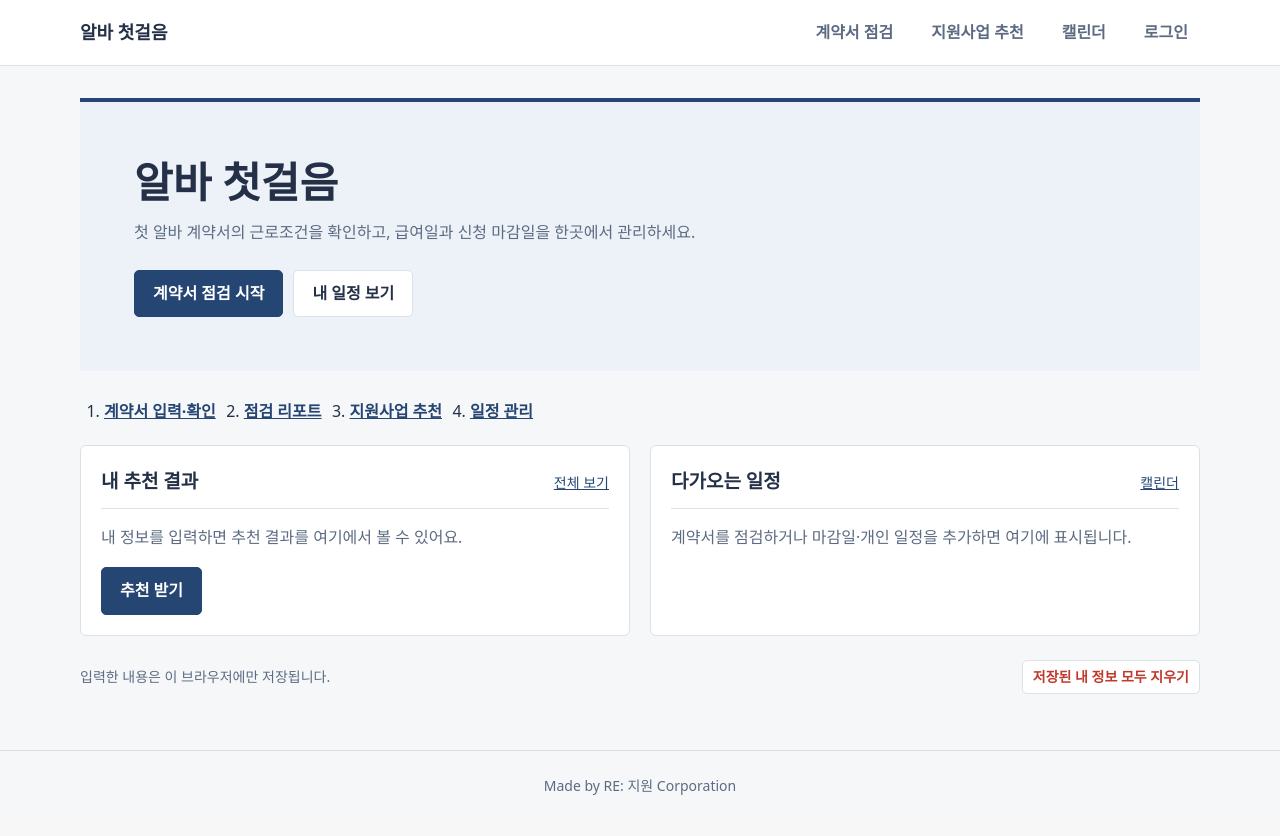
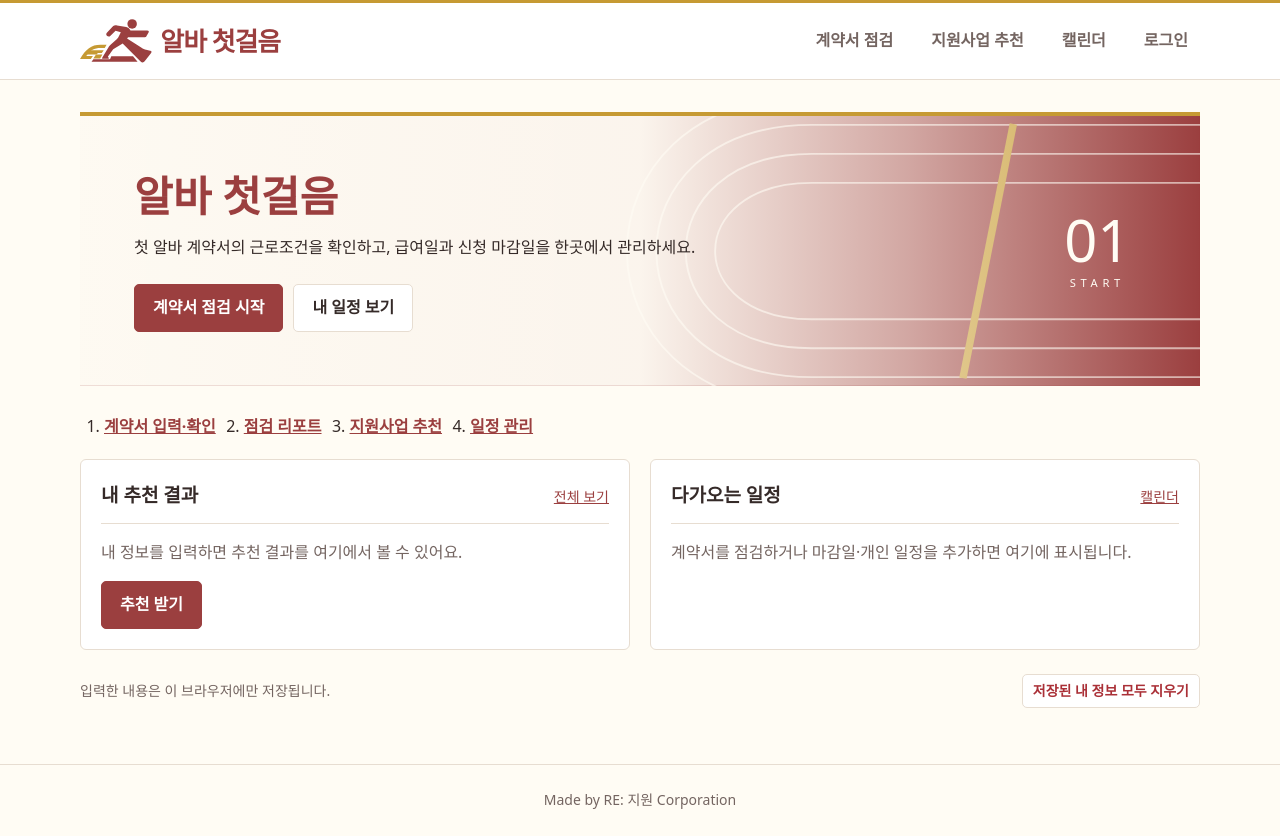
Before and after one commit to juni1011/BATON, a Spring Boot app: page / in a window 1280 px wide. Before the commit the page ends 795 px from the top, so only its background shows below. Run offline with Spring Boot 4, Linux system fonts and the light colour scheme.

Commit message:
Apply B2 logo and theme across all pages

```diff
--- a/src/main/resources/static/calendar.html
+++ b/src/main/resources/static/calendar.html
@@ -5,13 +5,15 @@
     <meta name="viewport" content="width=device-width, initial-scale=1">
     <title>캘린더 | 알바 첫걸음</title>
     <link rel="stylesheet" href="/css/common.css">
+    <link rel="icon" href="/images/logo-b2-mark.svg" type="image/svg+xml">
+    <meta name="theme-color" content="#9B3F3F">
     <script src="/js/common.js" defer></script>
     <script src="/js/ui.js" defer></script>
     <script src="/js/calendar.js" defer></script>
 </head>
 <body class="portal calendar-page">
     <header class="site-header"><nav aria-label="공통 메뉴">
-        <a class="site-name" href="/index.html">알바 첫걸음</a>
+        <a class="site-name" href="/index.html" aria-label="알바 첫걸음 홈"><img class="site-logo" src="/images/logo-b2.svg" alt="알바 첫걸음" width="220" height="48"></a>
         <a href="/upload.html">계약서 점검</a>
         <a href="/support.html">지원사업 추천</a>
         <a href="/calendar.html">캘린더</a>
--- a/src/main/resources/static/confirm.html
+++ b/src/main/resources/static/confirm.html
@@ -5,13 +5,15 @@
     <meta name="viewport" content="width=device-width, initial-scale=1">
     <title>추출 값 확인 | 알바 첫걸음</title>
     <link rel="stylesheet" href="/css/common.css">
+    <link rel="icon" href="/images/logo-b2-mark.svg" type="image/svg+xml">
+    <meta name="theme-color" content="#9B3F3F">
     <script src="/js/common.js" defer></script>
     <script src="/js/ui.js" defer></script>
     <script src="/js/confirm.js" defer></script>
 </head>
 <body>
     <header class="site-header"><nav aria-label="공통 메뉴">
-        <a class="site-name" href="/index.html">알바 첫걸음</a>
+        <a class="site-name" href="/index.html" aria-label="알바 첫걸음 홈"><img class="site-logo" src="/images/logo-b2.svg" alt="알바 첫걸음" width="220" height="48"></a>
         <a href="/upload.html">계약서 점검</a>
         <a href="/support.html">지원사업 추천</a>
         <a href="/calendar.html">캘린더</a>
--- a/src/main/resources/static/css/common.css
+++ b/src/main/resources/static/css/common.css
@@ -1,10 +1,13 @@
 /* 모든 화면이 함께 쓰는 메뉴, 여백, 카드·버튼·배지·폼·캘린더 스타일. */
 :root {
-    --ink: #243047; --muted: #5d6b82; --line: #dce1e8; --bg: #f7f8fa; --card: #fff;
-    --primary: #2459a7; --primary-soft: #e8f0fb;
-    --danger: #c0392b; --danger-soft: #fdecea;
-    --warning: #9a6200; --warning-soft: #fff4d9;
-    --ok: #1f7a4d; --ok-soft: #e6f5ec;
+    color-scheme: light;
+    --ink: #352a28; --muted: #746561; --line: #e7ddd1; --bg: #fffcf4; --card: #fff;
+    --primary: #9b3f3f; --primary-hover: #7d3030; --primary-soft: #f8ece7; --primary-line: #e6c5bd;
+    --accent: #c69a33; --accent-ink: #765710; --accent-soft: #fbf1d8; --field-line: #cdbfb1;
+    --danger: #aa3037; --danger-soft: #fcecee;
+    --warning: #85600f; --warning-soft: #fcf2d8;
+    --ok: #6b5b2e; --ok-soft: #f5f0de;
+    --missing: #6d655d; --missing-soft: #f0ece6;
 }
 * { box-sizing: border-box; }
 body { margin: 0; font-family: system-ui, sans-serif; color: var(--ink); background: var(--bg); line-height: 1.6; }
@@ -39,7 +42,7 @@ h3 { margin: 0 0 6px; font-size: 16px; }
     font: inherit; font-weight: 600; text-decoration: none; cursor: pointer; }
 .btn:hover { background: var(--bg); }
 .btn.primary { background: var(--primary); border-color: var(--primary); color: #fff; }
-.btn.primary:hover { background: #1d4a8c; }
+.btn.primary:hover { background: var(--primary-hover); }
 .btn.danger { color: var(--danger); }
 .btn.small { padding: 5px 10px; font-size: 14px; }
 .btn:disabled { opacity: .55; cursor: not-allowed; }
@@ -49,43 +52,48 @@ h3 { margin: 0 0 6px; font-size: 16px; }
 .badge.NEED_CHECK { background: var(--warning-soft); color: var(--warning); }
 .badge.ELIGIBLE { background: var(--ok-soft); color: var(--ok); }
 
-.notice { padding: 12px 16px; border-radius: 8px; background: var(--primary-soft); border: 1px solid #c9dbf4; }
-.notice.error { background: var(--danger-soft); border-color: #f3c5bf; color: var(--danger); }
-.notice.warn { background: var(--warning-soft); border-color: #f0dba6; }
+.notice { padding: 12px 16px; border-radius: 8px; background: var(--primary-soft); border: 1px solid var(--primary-line); }
+.notice.error { background: var(--danger-soft); border-color: #e8bdc1; color: var(--danger); }
+.notice.warn { background: var(--warning-soft); border-color: #e5cc8e; color: var(--accent-ink); }
 .empty { text-align: center; padding: 40px 20px; }
 
 /* 폼 */
 label, .label { display: block; font-weight: 600; font-size: 14px; margin-bottom: 4px; }
-input, select { width: 100%; padding: 9px 11px; border: 1px solid #c3cad6; border-radius: 8px;
+input, select { width: 100%; padding: 9px 11px; border: 1px solid var(--field-line); border-radius: 8px;
     font: inherit; color: inherit; background: #fff; }
-input[type="checkbox"], input[type="radio"] { width: auto; }
+input[type="checkbox"], input[type="radio"] { width: auto; accent-color: var(--primary); }
 .form-grid { display: grid; gap: 14px 16px; grid-template-columns: repeat(auto-fit, minmax(200px, 1fr)); }
 .form-grid .wide { grid-column: 1 / -1; }
 .checks { display: flex; flex-wrap: wrap; gap: 6px; }
 .checks label { display: inline-flex; align-items: center; gap: 5px; margin: 0; padding: 6px 12px;
-    border: 1px solid #c3cad6; border-radius: 999px; background: #fff; cursor: pointer; font-weight: 500; }
+    border: 1px solid var(--field-line); border-radius: 999px; background: #fff; cursor: pointer; font-weight: 500; }
 .checks label:has(input:checked) { background: var(--primary-soft); border-color: var(--primary); color: var(--primary); }
 .hint { margin: 4px 0 0; font-size: 13px; color: var(--muted); }
 
 /* 홈과 캘린더 */
-.portal { --primary: #254673; background: #f6f7f9; }
-.site-header { --primary: #254673; }
+.portal { background: var(--bg); }
+.site-header { border-top: 3px solid var(--accent); }
 .portal nav, .portal main, .site-header nav { max-width: 1160px; }
 .portal nav, .site-header nav { align-items: center; gap: 4px 14px; }
 .portal nav a, .site-header nav a { border-radius: 4px; }
 .portal nav .site-name, .site-header nav .site-name {
-    margin-right: auto; padding-left: 0; color: var(--ink); font-size: 18px; font-weight: 750;
+    display: inline-flex; align-items: center; margin-right: auto; padding: 2px 0;
+    color: var(--primary); line-height: 1;
 }
+.site-logo { display: block; width: 220px; max-width: 100%; height: 48px; object-fit: contain; }
+.site-name:hover { background: transparent; }
 .portal nav .site-name[aria-current="page"], .site-header nav .site-name[aria-current="page"] { background: transparent; }
 .portal .card { border-radius: 6px; }
 .portal .btn { border-radius: 5px; }
 
 .intro {
     margin-bottom: 28px; padding: clamp(24px, 5vw, 54px);
-    border-top: 4px solid var(--primary); background: #edf2f8;
+    border-top: 4px solid var(--accent); background-color: var(--primary);
+    background-image: linear-gradient(90deg, #fffcf4fc 0%, #fffcf4f5 50%, #fffcf48c 74%, #fffcf400 100%), url("/images/track-b2.svg");
+    background-position: center; background-size: cover;
 }
-.intro h1 { font-size: clamp(28px, 4vw, 42px); line-height: 1.25; }
-.intro p { margin: 12px 0 24px; color: var(--muted); }
+.intro h1 { font-size: clamp(28px, 4vw, 42px); line-height: 1.25; color: var(--primary); }
+.intro p { max-width: 600px; margin: 12px 0 24px; color: var(--ink); }
 .home-overview, .calendar-layout { display: grid; gap: 20px; }
 .home-overview { grid-template-columns: repeat(2, minmax(0, 1fr)); }
 .section-heading {
@@ -118,7 +126,11 @@ input[type="checkbox"], input[type="radio"] { width: auto; }
     .calendar-layout { grid-template-columns: minmax(0, 1fr); }
 }
 @media (max-width: 640px) {
+    .site-header nav { gap: 4px 6px; padding-inline: 14px; }
+    .site-header nav > a:not(.site-name) { padding: 6px 8px; font-size: 14px; }
     .portal nav .site-name, .site-header nav .site-name { flex-basis: 100%; }
+    .site-logo { width: 194px; height: 42px; }
+    .intro { background-image: linear-gradient(#fffcf4ed, #fffcf4ed), url("/images/track-b2.svg"); }
     .home-overview { grid-template-columns: minmax(0, 1fr); gap: 0; }
     .calendar-month { padding: 12px; }
 }
@@ -141,9 +153,9 @@ dl.meta dt { color: var(--muted); } dl.meta dd { margin: 0; }
 .chip { display: block; padding: 1px 6px; border-radius: 5px; font-size: 12px; white-space: nowrap; overflow: hidden; text-overflow: ellipsis; }
 .chip.more { color: var(--muted); padding-left: 2px; }
 .dot { display: inline-block; width: 10px; height: 10px; border-radius: 3px; margin-right: 5px; }
-.SUPPORT_DEADLINE { background: #f0ebfa; color: #6b4bb0; } .dot.SUPPORT_DEADLINE { background: #8a67d1; }
-.TODO { background: #e3f4f6; color: #17717d; } .dot.TODO { background: #2aa3b3; }
-.CUSTOM { background: #eceef2; color: #45526b; } .dot.CUSTOM { background: #8591a6; }
+.SUPPORT_DEADLINE { background: var(--accent-soft); color: var(--accent-ink); } .dot.SUPPORT_DEADLINE { background: var(--accent); }
+.TODO { background: #f4e8db; color: #775132; } .dot.TODO { background: #b88759; }
+.CUSTOM { background: #eee9e2; color: #5e5750; } .dot.CUSTOM { background: #9d9186; }
 .event { display: flex; gap: 12px; align-items: flex-start; padding: 12px 0; border-top: 1px solid var(--line); }
 .event:first-child { border-top: 0; }
 .event .body { flex: 1; min-width: 0; }
@@ -161,24 +173,23 @@ dl.meta dt { color: var(--muted); } dl.meta dd { margin: 0; }
 .stat.DANGER b { color: var(--danger); } .stat.WARNING b { color: var(--warning); }
 .stat.MISSING b { color: var(--missing); } .stat.pay b { color: var(--primary); }
 .item { border-left: 5px solid var(--line); }
-.item.DANGER { border-left-color: var(--danger); } .item.WARNING { border-left-color: #d99a1c; }
+.item.DANGER { border-left-color: var(--danger); } .item.WARNING { border-left-color: var(--accent); }
 .item.MISSING { border-left-color: var(--missing); } .item.OK { border-left-color: var(--ok); }
 .item h3 { margin: 0; }
 blockquote { margin: 0; padding: 10px 14px; border-radius: 8px; background: var(--bg); border: 1px solid var(--line); }
 .question { padding: 10px 14px; border-radius: 8px; background: var(--primary-soft); }
-.WORK { background: #e8f0fb; color: #1d4a8c; } .dot.WORK { background: #5b8fd9; }
-.PAYDAY { background: #e6f5ec; color: #1f7a4d; } .dot.PAYDAY { background: #35a36b; }
-.CONTRACT_END { background: #fdecea; color: #c0392b; } .dot.CONTRACT_END { background: #d9534f; }
-.PROBATION_END { background: #fff4d9; color: #9a6200; } .dot.PROBATION_END { background: #e0a21f; }
+.WORK { background: var(--primary-soft); color: var(--primary); } .dot.WORK { background: var(--primary); }
+.PAYDAY { background: #f6ebcd; color: #806014; } .dot.PAYDAY { background: #b68c2e; }
+.CONTRACT_END { background: var(--danger-soft); color: var(--danger); } .dot.CONTRACT_END { background: #ad4450; }
+.PROBATION_END { background: #f0ebdf; color: #766133; } .dot.PROBATION_END { background: #a88d50; }
 
 /* 계약서 점검과 홈 이용 단계 */
-:root { --missing: #596579; --missing-soft: #edf0f4; }
 textarea {
-    width: 100%; padding: 9px 11px; border: 1px solid #c3cad6; border-radius: 8px;
+    width: 100%; padding: 9px 11px; border: 1px solid var(--field-line); border-radius: 8px;
     font: inherit; color: inherit; resize: vertical;
 }
 textarea:focus-visible { outline: 3px solid var(--primary); outline-offset: 2px; }
-.is-null { border-style: dashed; background: #fbfbfd; }
+.is-null { border-style: dashed; background: #faf7ef; }
 .badge.DANGER { color: var(--danger); background: var(--danger-soft); }
 .badge.WARNING { color: var(--warning); background: var(--warning-soft); }
 .badge.MISSING { color: var(--missing); background: var(--missing-soft); }
--- a/src/main/resources/static/index.html
+++ b/src/main/resources/static/index.html
@@ -5,13 +5,15 @@
     <meta name="viewport" content="width=device-width, initial-scale=1">
     <title>홈 | 알바 첫걸음</title>
     <link rel="stylesheet" href="/css/common.css">
+    <link rel="icon" href="/images/logo-b2-mark.svg" type="image/svg+xml">
+    <meta name="theme-color" content="#9B3F3F">
     <script src="/js/common.js" defer></script>
     <script src="/js/ui.js" defer></script>
     <script src="/js/index.js" defer></script>
 </head>
 <body class="portal home-page">
     <header class="site-header"><nav aria-label="공통 메뉴">
-        <a class="site-name" href="/index.html">알바 첫걸음</a>
+        <a class="site-name" href="/index.html" aria-label="알바 첫걸음 홈"><img class="site-logo" src="/images/logo-b2.svg" alt="알바 첫걸음" width="220" height="48"></a>
         <a href="/upload.html">계약서 점검</a>
         <a href="/support.html">지원사업 추천</a>
         <a href="/calendar.html">캘린더</a>
--- a/src/main/resources/static/report.html
+++ b/src/main/resources/static/report.html
@@ -5,13 +5,15 @@
     <meta name="viewport" content="width=device-width, initial-scale=1">
     <title>점검 리포트 | 알바 첫걸음</title>
     <link rel="stylesheet" href="/css/common.css">
+    <link rel="icon" href="/images/logo-b2-mark.svg" type="image/svg+xml">
+    <meta name="theme-color" content="#9B3F3F">
     <script src="/js/common.js" defer></script>
     <script src="/js/ui.js" defer></script>
     <script src="/js/report.js" defer></script>
 </head>
 <body>
     <header class="site-header"><nav aria-label="공통 메뉴">
-        <a class="site-name" href="/index.html">알바 첫걸음</a>
+        <a class="site-name" href="/index.html" aria-label="알바 첫걸음 홈"><img class="site-logo" src="/images/logo-b2.svg" alt="알바 첫걸음" width="220" height="48"></a>
         <a href="/upload.html">계약서 점검</a>
         <a href="/support.html">지원사업 추천</a>
         <a href="/calendar.html">캘린더</a>
--- a/src/main/resources/static/signin.html
+++ b/src/main/resources/static/signin.html
@@ -5,6 +5,8 @@
     <meta name="viewport" content="width=device-width, initial-scale=1">
     <title>로그인 | 알바 첫걸음</title>
     <link rel="stylesheet" href="/css/common.css">
+    <link rel="icon" href="/images/logo-b2-mark.svg" type="image/svg+xml">
+    <meta name="theme-color" content="#9B3F3F">
     <script src="/js/ui.js" defer></script>
     <style>
         .signin-panel { max-width: 440px; margin: 32px auto; }
@@ -28,7 +30,7 @@
 </head>
 <body>
     <header class="site-header"><nav aria-label="공통 메뉴">
-        <a class="site-name" href="/index.html">알바 첫걸음</a>
+        <a class="site-name" href="/index.html" aria-label="알바 첫걸음 홈"><img class="site-logo" src="/images/logo-b2.svg" alt="알바 첫걸음" width="220" height="48"></a>
         <a href="/upload.html">계약서 점검</a>
         <a href="/support.html">지원사업 추천</a>
         <a href="/calendar.html">캘린더</a>
--- a/src/main/resources/static/signup.html
+++ b/src/main/resources/static/signup.html
@@ -5,6 +5,8 @@
     <meta name="viewport" content="width=device-width, initial-scale=1">
     <title>회원가입 | 알바 첫걸음</title>
     <link rel="stylesheet" href="/css/common.css">
+    <link rel="icon" href="/images/logo-b2-mark.svg" type="image/svg+xml">
+    <meta name="theme-color" content="#9B3F3F">
     <script src="/js/ui.js" defer></script>
     <style>
         .signup-panel { max-width: 440px; margin: 32px auto; }
@@ -28,7 +30,7 @@
 </head>
 <body>
     <header class="site-header"><nav aria-label="공통 메뉴">
-        <a class="site-name" href="/index.html">알바 첫걸음</a>
+        <a class="site-name" href="/index.html" aria-label="알바 첫걸음 홈"><img class="site-logo" src="/images/logo-b2.svg" alt="알바 첫걸음" width="220" height="48"></a>
         <a href="/upload.html">계약서 점검</a>
         <a href="/support.html">지원사업 추천</a>
         <a href="/calendar.html">캘린더</a>
--- a/src/main/resources/static/support.html
+++ b/src/main/resources/static/support.html
@@ -5,13 +5,15 @@
     <meta name="viewport" content="width=device-width, initial-scale=1">
     <title>지원사업 추천 | 알바 첫걸음</title>
     <link rel="stylesheet" href="/css/common.css">
+    <link rel="icon" href="/images/logo-b2-mark.svg" type="image/svg+xml">
+    <meta name="theme-color" content="#9B3F3F">
     <script src="/js/common.js" defer></script>
     <script src="/js/ui.js" defer></script>
     <script src="/js/support.js" defer></script>
 </head>
 <body>
     <header class="site-header"><nav aria-label="공통 메뉴">
-        <a class="site-name" href="/index.html">알바 첫걸음</a>
+        <a class="site-name" href="/index.html" aria-label="알바 첫걸음 홈"><img class="site-logo" src="/images/logo-b2.svg" alt="알바 첫걸음" width="220" height="48"></a>
         <a href="/upload.html">계약서 점검</a>
         <a href="/support.html">지원사업 추천</a>
         <a href="/calendar.html">캘린더</a>
--- a/src/main/resources/static/upload.html
+++ b/src/main/resources/static/upload.html
@@ -5,13 +5,15 @@
     <meta name="viewport" content="width=device-width, initial-scale=1">
     <title>계약서 업로드 | 알바 첫걸음</title>
     <link rel="stylesheet" href="/css/common.css">
+    <link rel="icon" href="/images/logo-b2-mark.svg" type="image/svg+xml">
+    <meta name="theme-color" content="#9B3F3F">
     <script src="/js/common.js" defer></script>
     <script src="/js/ui.js" defer></script>
     <script src="/js/upload.js" defer></script>
 </head>
 <body>
     <header class="site-header"><nav aria-label="공통 메뉴">
-        <a class="site-name" href="/index.html">알바 첫걸음</a>
+        <a class="site-name" href="/index.html" aria-label="알바 첫걸음 홈"><img class="site-logo" src="/images/logo-b2.svg" alt="알바 첫걸음" width="220" height="48"></a>
         <a href="/upload.html">계약서 점검</a>
         <a href="/support.html">지원사업 추천</a>
         <a href="/calendar.html">캘린더</a>
```
Also changed, not shown: src/main/resources/static/images/logo-b2-mark.svg (added), src/main/resources/static/images/logo-b2.svg (added), src/main/resources/static/images/track-b2.svg (added).
